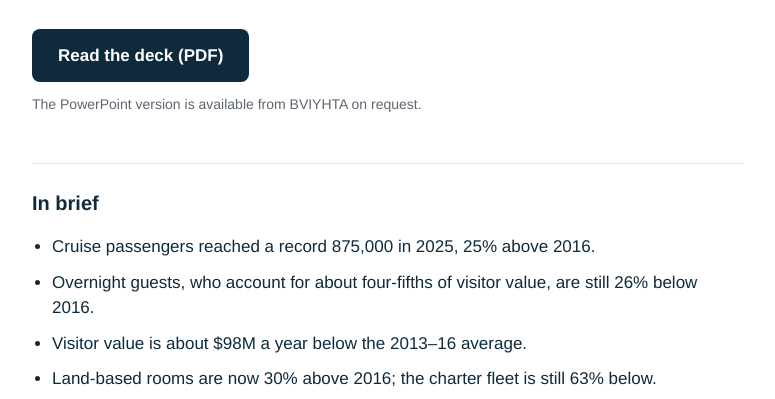
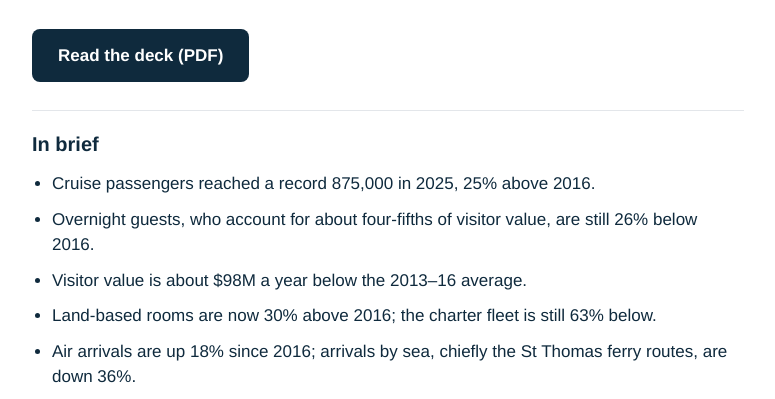
Before and after one commit to BVIYTHA/Membership, a plain HTML site: page tourism-2026/index.html in a window 1280 px wide. Shown: the part 353-752 px from the top of the page, without its empty margins (252-1027 px from the left). Drawn offline with Linux system fonts and the light colour scheme.

Commit message:
Tourism page: drop PowerPoint note, tighten section spacing
Co-Authored-By: Claude Opus 5.5 <noreply@anthropic.com>
Claude-Session: https://claude.ai/code/session_013bUxLgzD9kQw1ShLqJ98sw

```diff
--- a/tourism-2026/index.html
+++ b/tourism-2026/index.html
@@ -17,8 +17,7 @@
   .lede { font-size: 19px; color: var(--muted); margin-bottom: 32px; }
   .button { display: inline-block; background: var(--navy); color: #fff; text-decoration: none; font-weight: 700; font-size: 17px; padding: 14px 26px; border-radius: 8px; }
   .button:hover, .button:focus { background: var(--orange); }
-  .note { font-size: 14px; color: var(--muted); margin-top: 12px; }
-  h2 { font-size: 20px; margin: 48px 0 16px; padding-top: 24px; border-top: 1px solid var(--line); }
+  h2 { font-size: 20px; margin: 28px 0 12px; padding-top: 18px; border-top: 1px solid var(--line); }
   ul { padding-left: 20px; }
   li { margin-bottom: 10px; font-size: 17px; }
   .sources li { font-size: 15px; color: var(--muted); margin-bottom: 6px; }
@@ -34,7 +33,6 @@
   <p class="lede">Cruise arrivals have never been higher. Overnight guests, who carry about four in every five tourism dollars, are still a quarter below their 2016 peak.</p>
 
   <a class="button" href="BVI-Tourism-2013-2026.pdf">Read the deck (PDF)</a>
-  <p class="note">The PowerPoint version is available from BVIYHTA on request.</p>
 
   <h2>In brief</h2>
   <ul>
```
